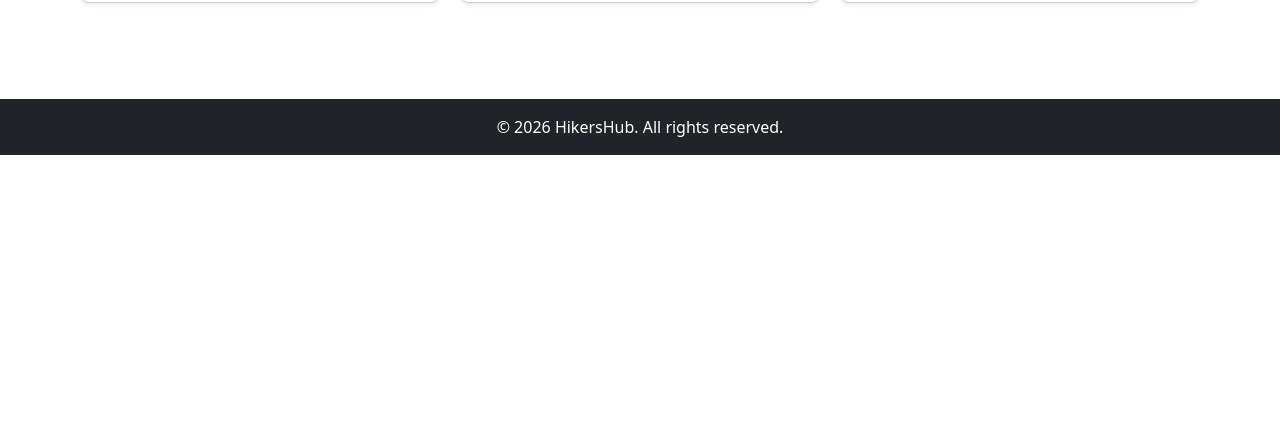
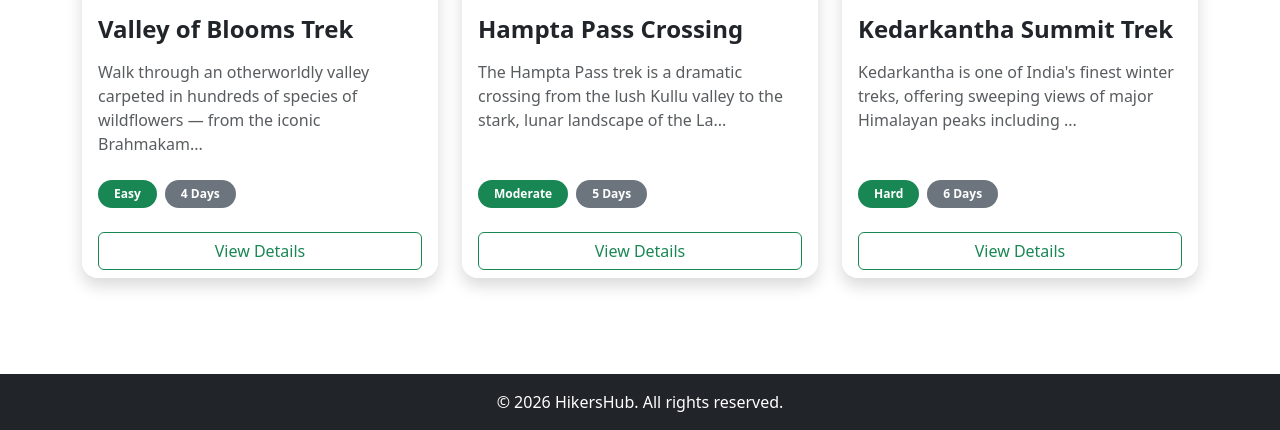
Before and after one commit to MaaniCodes/Trekking-Web-App, a Flask app: page / in a window 1280 px wide. Shown: the part 1165-1595 px from the top of the page. Before the commit the page ends 1320 px from the top, so only its background shows below. Run offline with Flask 3, Linux system fonts and the light colour scheme; data comes from the database, SQL or seed files in the repository.

Commit message:
Redesign homepage with transparent navbar and trek images

````diff
--- a/seed.py
+++ b/seed.py
@@ -21,7 +21,7 @@ def seed_database():
     print('[Seed] Creating demo data...')
 
     # ---- Admin ----
-    admin = User(name='Vikram Chauhan', email='admin@hikershub.com', role=ROLE_ADMIN)
+    admin = User(name='Maanvardhan Singh', email='admin@hikershub.com', role=ROLE_ADMIN)
     admin.set_password('Admin@123')
     db.session.add(admin)
 
--- a/templates/main/index.html
+++ b/templates/main/index.html
@@ -35,7 +35,9 @@
 <!-- FEATURED TREKS -->
 <section class="container py-5">
 
-    <h2 class="text-center mb-5">Featured Treks</h2>
+    <h2 class="text-center fw-bold mb-5">
+        Featured Treks
+    </h2>
 
     <div class="row g-4">
 
@@ -43,31 +45,54 @@
 
         {% for trek in featured %}
 
-            <div class="col-md-4">
+        <div class="col-lg-4 col-md-6">
 
-                <div class="card shadow-sm h-100">
+            <div class="card shadow h-100 border-0 rounded-4 overflow-hidden">
 
-                    <div class="card-body">
+                {% if "Valley" in trek.name %}
+                    <img src="/static/images/valley_of_flowers.png"
+                         class="card-img-top"
+                         style="height:230px; object-fit:cover;"
+                         alt="{{ trek.name }}">
 
-                        <h5 class="card-title">
+                {% elif "Hampta" in trek.name %}
+                    <img src="/static/images/hampta_pass.png"
+                         class="card-img-top"
+                         style="height:230px; object-fit:cover;"
+                         alt="{{ trek.name }}">
+
+                {% elif "Kedarkantha" in trek.name %}
+                    <img src="/static/images/kedarkantha_summit.png"
+                         class="card-img-top"
+                         style="height:230px; object-fit:cover;"
+                         alt="{{ trek.name }}">
+                {% endif %}
+
+                <div class="card-body d-flex flex-column">
+
+                    <h4 class="fw-bold mb-3">
                         {{ trek.name }}
-                        </h5>
+                    </h4>
 
-                        <p class="card-text text-muted">
-                            {{ trek.description[:100] }}...
+                    <p class="text-muted flex-grow-1">
+                        {{ trek.description[:110] }}...
                     </p>
 
-                        <span class="badge bg-success">
+                    <div class="d-flex gap-2 mt-2">
+
+                        <span class="badge bg-success px-3 py-2 rounded-pill">
                             {{ trek.difficulty }}
                         </span>
 
-                        <span class="badge bg-secondary">
-                            {{ trek.duration_days }} days
+                        <span class="badge bg-secondary px-3 py-2 rounded-pill">
+                            {{ trek.duration_days }} Days
                         </span>
 
                     </div>
 
-                    <div class="card-footer bg-white">
+                </div>
+
+                <div class="card-footer bg-white border-0">
 
                     <a href="/treks/{{ trek.id }}"
                        class="btn btn-outline-success w-100">
@@ -97,4 +122,3 @@
 </section>
 
 {% endblock %}
-```
````
Also changed, not shown: static/images/hampta_pass.png (added), static/images/kedarkantha_summit.png (added), 1 other file. Lines whose indentation alone changed are shown as unchanged.
